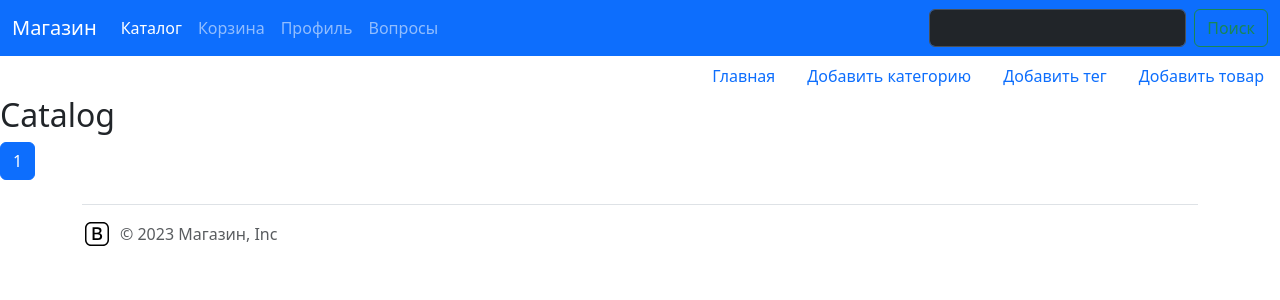
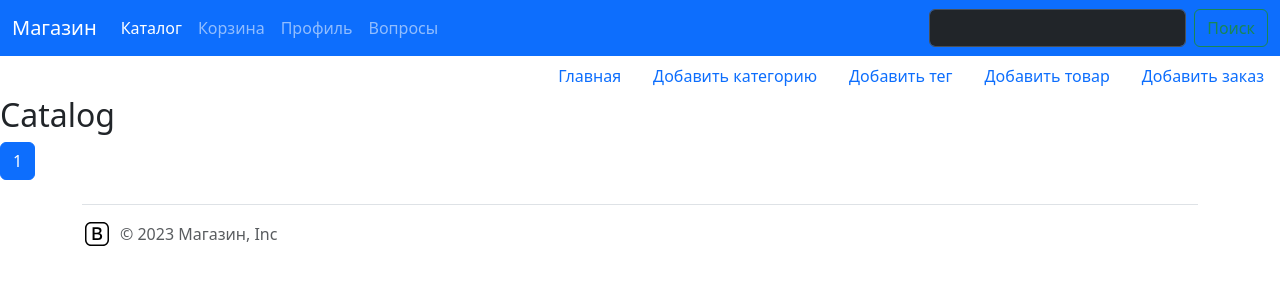
Before and after one commit to majekigo/WebM, a Django app: page /catalog/ in a window 1280 px wide. Shown: the top 300 px of the page. Run offline with Django 5.2, Linux system fonts and the light colour scheme; data that the repository does not hold is empty.

Commit message:
В catalog.html добавлен link5, который перенаправляет на страницу создания заказа

```diff
--- a/store/templates/catalog.html
+++ b/store/templates/catalog.html
@@ -4,6 +4,7 @@
 {% block link2 %}<a class="nav-link" href="{% url 'category_create' %}">Добавить категорию</a>{% endblock %}
 {% block link3 %}<a class="nav-link" href="{% url 'tag_create' %}">Добавить тег</a>{% endblock %}
 {% block link4 %}<a class="nav-link" href="{% url 'product_create' %}">Добавить товар</a>{% endblock %}
+{% block link5 %}<a class="nav-link" href="{% url 'order_create' %}">Добавить заказ</a>{% endblock %}
 {% block h2 %}Catalog{% endblock %}
 {% block content %}
   <div class="container">
```
